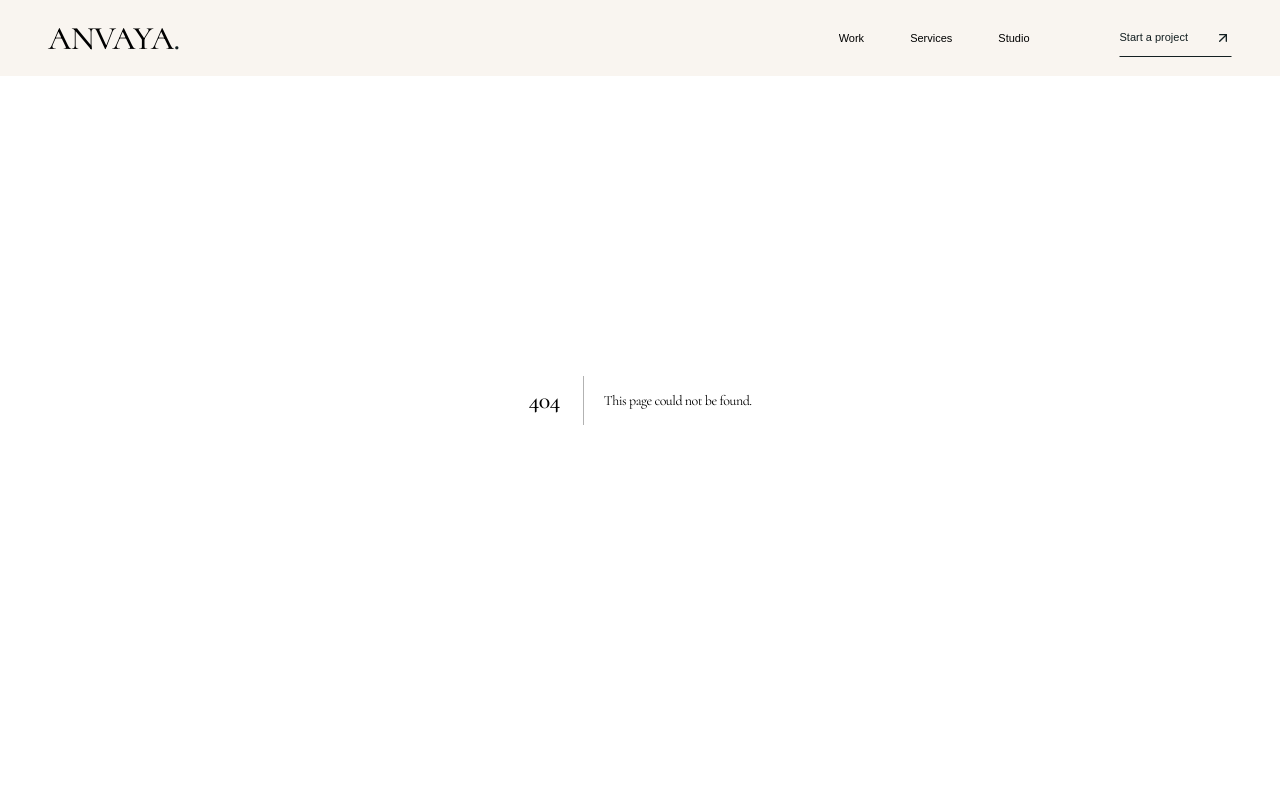
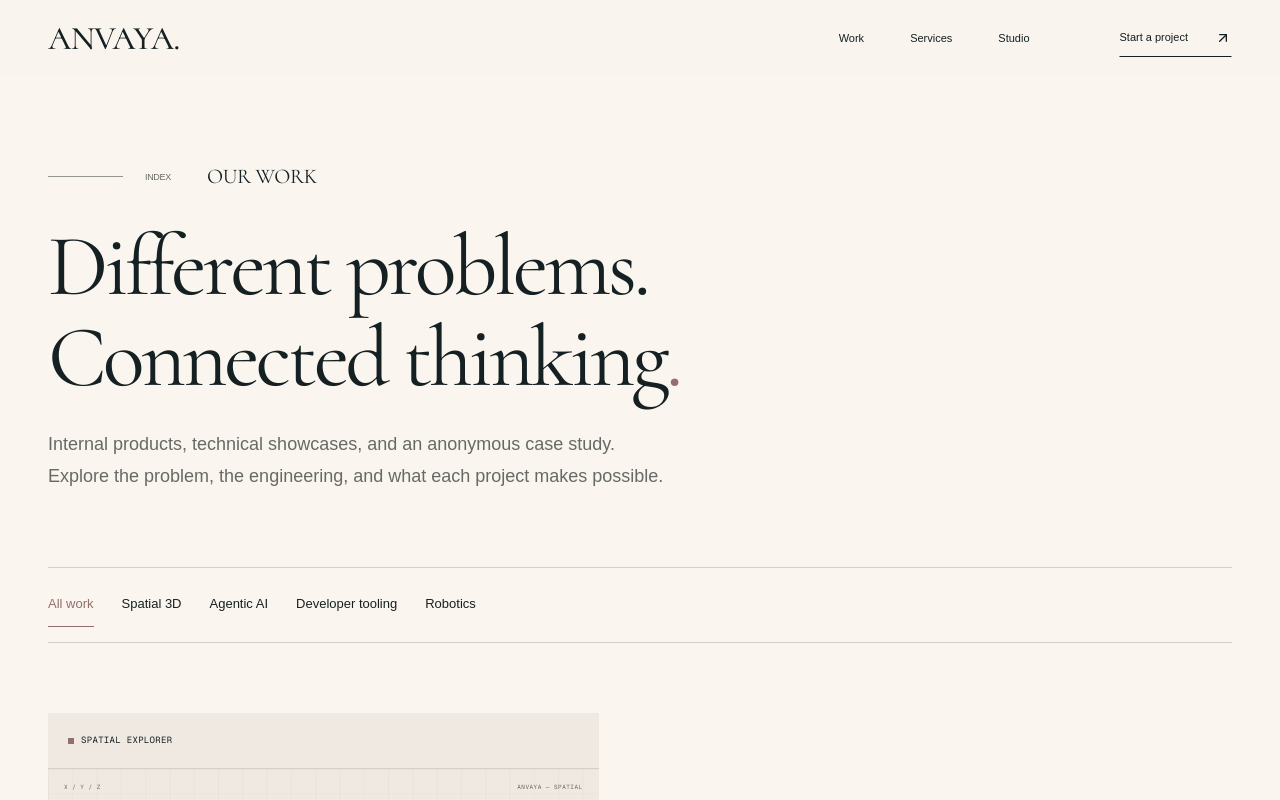
Before and after one commit to Harika-reddy2628/anvaya, a Next.js app: page /work in a window 1280 px wide. Before the commit this address had no page. Shown: the top 800 px of the page. Built offline with nearby package versions, Linux system fonts and the light colour scheme; a web font is replaced by a local one.

Commit message:
feat(routes): add the searchable work index
Focused change split from 286984b1f4958448e900a7ffd7bd9ee2b8c7a68a.

Files:
- app/work/page.tsx

```diff
--- /dev/null
+++ b/app/work/page.tsx
@@ -0,0 +1,31 @@
+import type { Metadata } from "next";
+import { WorkGallery } from "../components/studio/WorkGallery";
+
+export const metadata: Metadata = {
+  title: "Selected work",
+  description:
+    "Explore Anvaya’s spatial web, agentic AI, developer tooling, and robotics work.",
+};
+export default function WorkPage() {
+  return (
+    <main id="main-content" className="container inner-page">
+      <div className="page-heading" data-reveal>
+        <span className="eyebrow section-kicker">
+          <span>INDEX</span> OUR WORK
+        </span>
+        <h1>
+          Different problems.
+          <br />
+          Connected thinking<span className="accent">.</span>
+        </h1>
+        <p>
+          Internal products, technical showcases, and an anonymous case study.
+          <br />
+          Explore the problem, the engineering, and what each project makes
+          possible.
+        </p>
+      </div>
+      <WorkGallery />
+    </main>
+  );
+}
```
